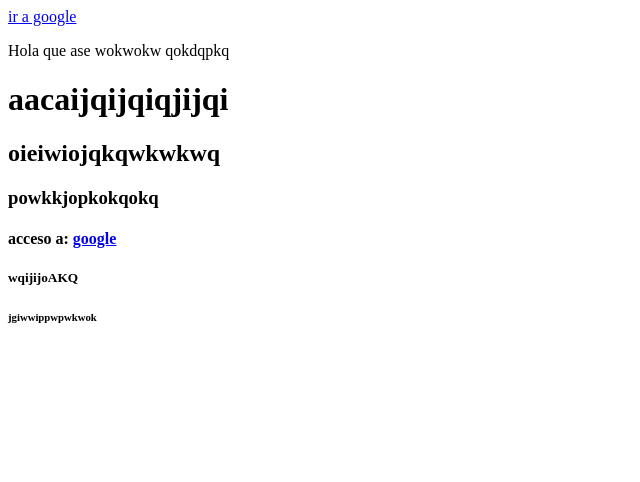
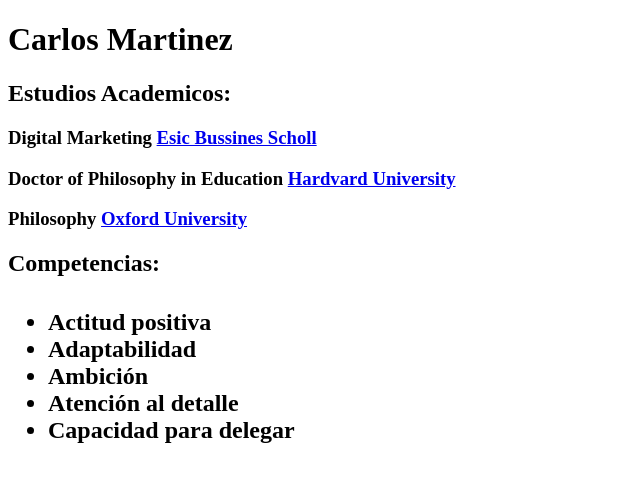
Before and after one commit to CarlosMartinezLasierra/week01_02, a plain HTML site: page index.html in a window 1280 px wide. Shown: the whole page, without its empty margins (0-640 px from the left). Drawn offline with Linux system fonts and the light colour scheme.

Commit message:
index/new-information-added-competencias-&-estudios

```diff
--- a/index.html
+++ b/index.html
@@ -1,40 +1,49 @@
-
 <!DOCTYPE html>
 <html lang="en">
+
 <head>
   <meta charset="UTF-8">
   <meta http-equiv="X-UA-Compatible" content="IE=edge">
   <meta name="viewport" content="width=device-width, initial-scale=1.0">
   <link rel="shortcut icon" href="aprobado.png" type="image/x-icon">
-  <title>HELLODA</title>
+  <title>Carlos-Martinez.CV</title>
 </head>
+
 <body>
-  <a href="http://google.es" target="_blank">
-    ir a google
-  </a>
-  <p>
-    Hola que ase
-    wokwokw
-    qokdqpkq
-  </p>
   <h1>
-    aacaijqijqiqjijqi
+    Carlos Martinez
   </h1>
   <h2>
-    oieiwiojqkqwkwkwq
+    Estudios Academicos:
+    <h3>
+      Digital Marketing <a href="https://www.esic.edu/" target="_blank">
+        Esic Bussines Scholl
+      </a>
+    </h3>
+    <h3>
+      Doctor of Philosophy in Education <a href="https://www.harvard.edu/" target="_blank">
+        Hardvard University
+      </a>
+    </h3>
+    <h3>
+      Philosophy <a href="https://www.ox.ac.uk/" target="_blank">
+        Oxford University
+      </a>
+    </h3>
   </h2>
-  <h3>
-    powkkjopkokqokq
-  </h3>
-  <h4>
-  acceso a:
-  <a href="http://google.es" target="_blank" >google </a>
-  </h4>
-  <h5>
-    wqijijoAKQ
-  </h5>
-  <h6>
-    jgiwwippwpwkwok
-  </h6>
+  <h2>
+    Competencias:
+    <ul>
+      <h4><li>Actitud positiva</li>
+      <li>Adaptabilidad</li>
+      <li>Ambición</li>
+      <li>Atención al detalle</li>
+      <li>Capacidad para delegar</li>
+      </h4>
+
+    </ul>
+  </h2>
+
 </body>
+
 </html>
```
